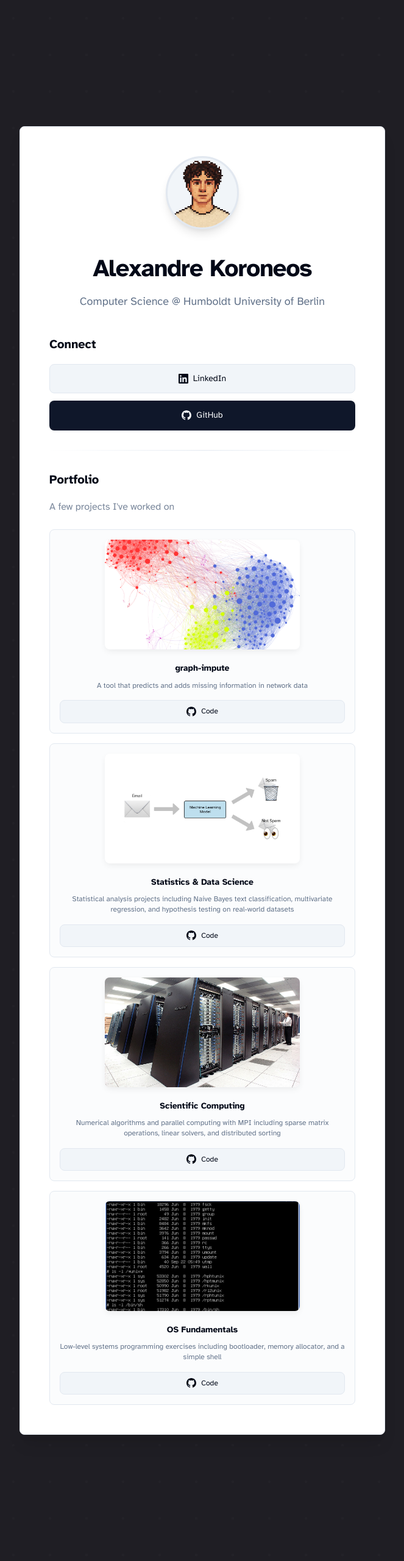
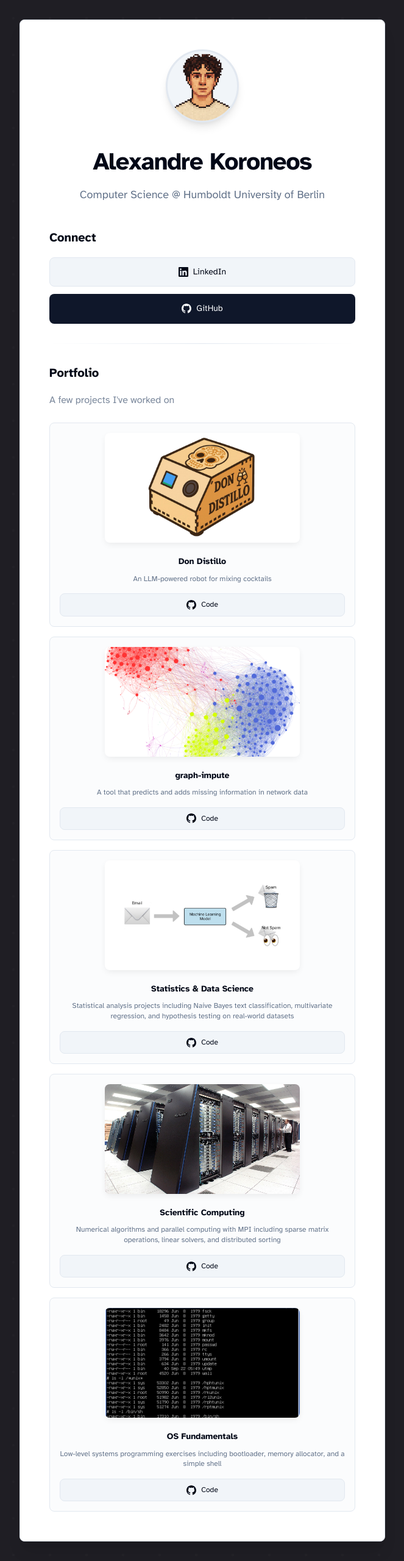
Before and after one commit to axkoro/alexkoro.com, a Jekyll site: the page built from index.markdown, in a window 1280 px wide. Shown: the whole page at 61% size, without its empty margins (308-971 px from the left). Built offline with Jekyll 4.4.1, drawn with Linux system fonts in a browser that asks for light colours.

Commit message:
feat: add project 'don-distillo'

```diff
--- a/_config.yml
+++ b/_config.yml
@@ -35,28 +35,34 @@ linkedin_username: alexandre-koroneos
 
 # Portfolio projects
 portfolio:
+  - title: "Don Distillo"
+    description: "An LLM-powered robot for mixing cocktails"
+    image_url: /assets/projects/don-distillo.jpg
+    # demo_url: https://demo.com
+    github_url: https://github.com/DonDistillo-Project/cocktail-robot
+
   - title: "graph-impute"
     description: "A tool that predicts and adds missing information in network data"
     image_url: /assets/projects/graph-impute.png
-    # demo_url: https://demo1.com
+    # demo_url: https://demo.com
     github_url: https://github.com/axkoro/graph-impute
 
   - title: "Statistics & Data Science"
     description: "Statistical analysis projects including Naive Bayes text classification, multivariate regression, and hypothesis testing on real-world datasets"
     image_url: /assets/projects/naive-bayes.jpg
-    # demo_url: https://demo3.com
+    # demo_url: https://demo.com
     github_url: https://github.com/axkoro/sds
 
   - title: "Scientific Computing"
     description: "Numerical algorithms and parallel computing with MPI including sparse matrix operations, linear solvers, and distributed sorting"
     image_url: /assets/projects/scicomp.jpg
-    # demo_url: https://demo4.com
+    # demo_url: https://demo.com
     github_url: https://github.com/axkoro/scicomp
 
   - title: "OS Fundamentals"
     description: "Low-level systems programming exercises including bootloader, memory allocator, and a simple shell"
     image_url: /assets/projects/shell.png
-    # demo_url: https://demo2.com
+    # demo_url: https://demo.com
     github_url: https://github.com/axkoro/os-exercises
 
 # Build settings
```
Also changed, not shown: assets/projects/don-distillo.jpg (added).
